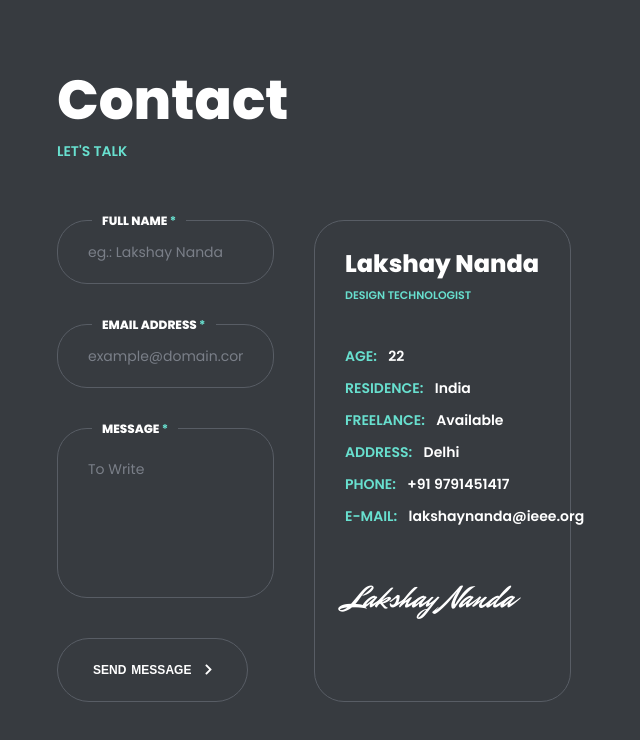
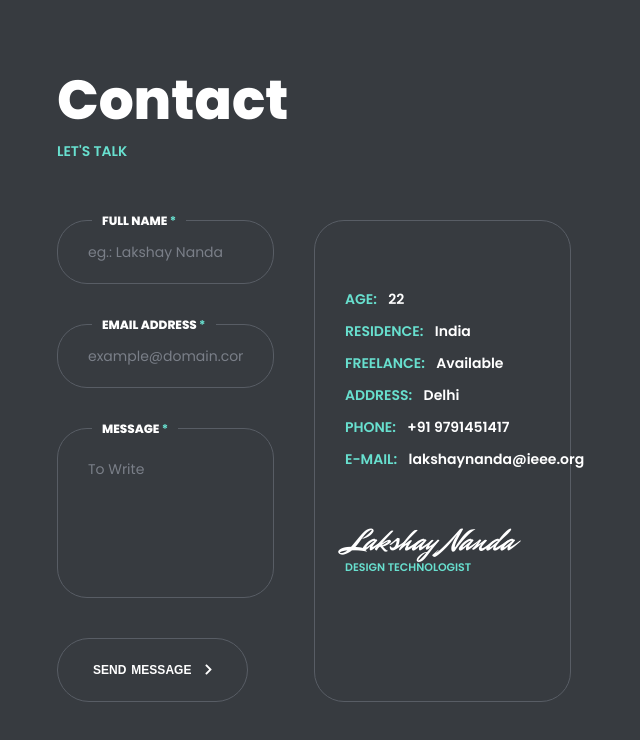
Before and after one commit to lakshaynanda/LakshayNanda, a plain HTML site: page index.html in a window 1280 px wide. Shown: the part 7307-8047 px from the top of the page, without its empty margins (568-1208 px from the left). Drawn offline with Linux system fonts and the light colour scheme.

Commit message:
Seventh 8

```diff
--- a/index.html
+++ b/index.html
@@ -1222,8 +1222,8 @@
 
 					<!-- contact info -->
 					<div class="contact-info">
-						<div class="name">Lakshay Nanda</div>
-						<div class="subname">Design Technologist</div>
+
+
 						<div class="info-list">
 							<ul>
 								<li><strong>Age:</strong> 22</li>
@@ -1235,6 +1235,7 @@
 							</ul>
 						</div>
 						<div class="author">Lakshay Nanda</div>
+						<div class="subname">Design Technologist</div>
 					</div>
 
 					<div class="clear"></div>
```
